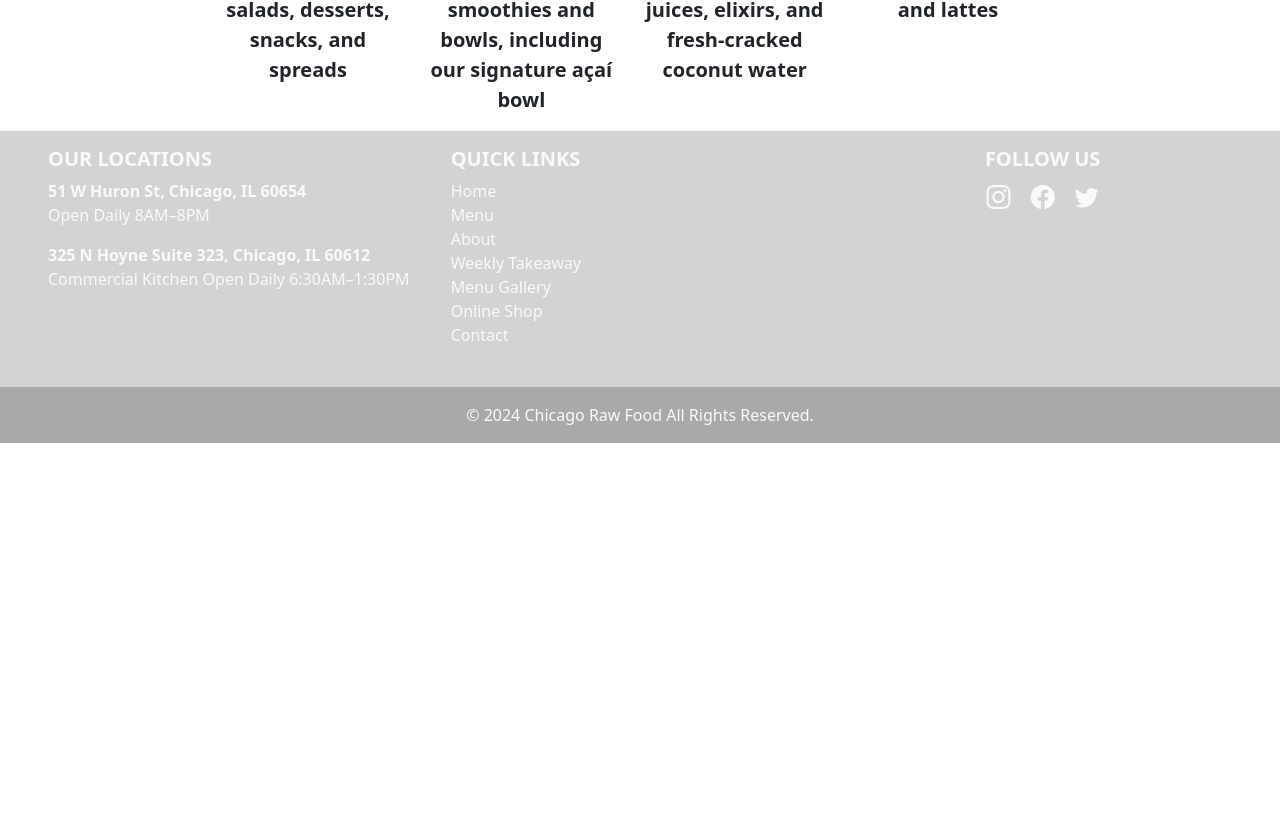
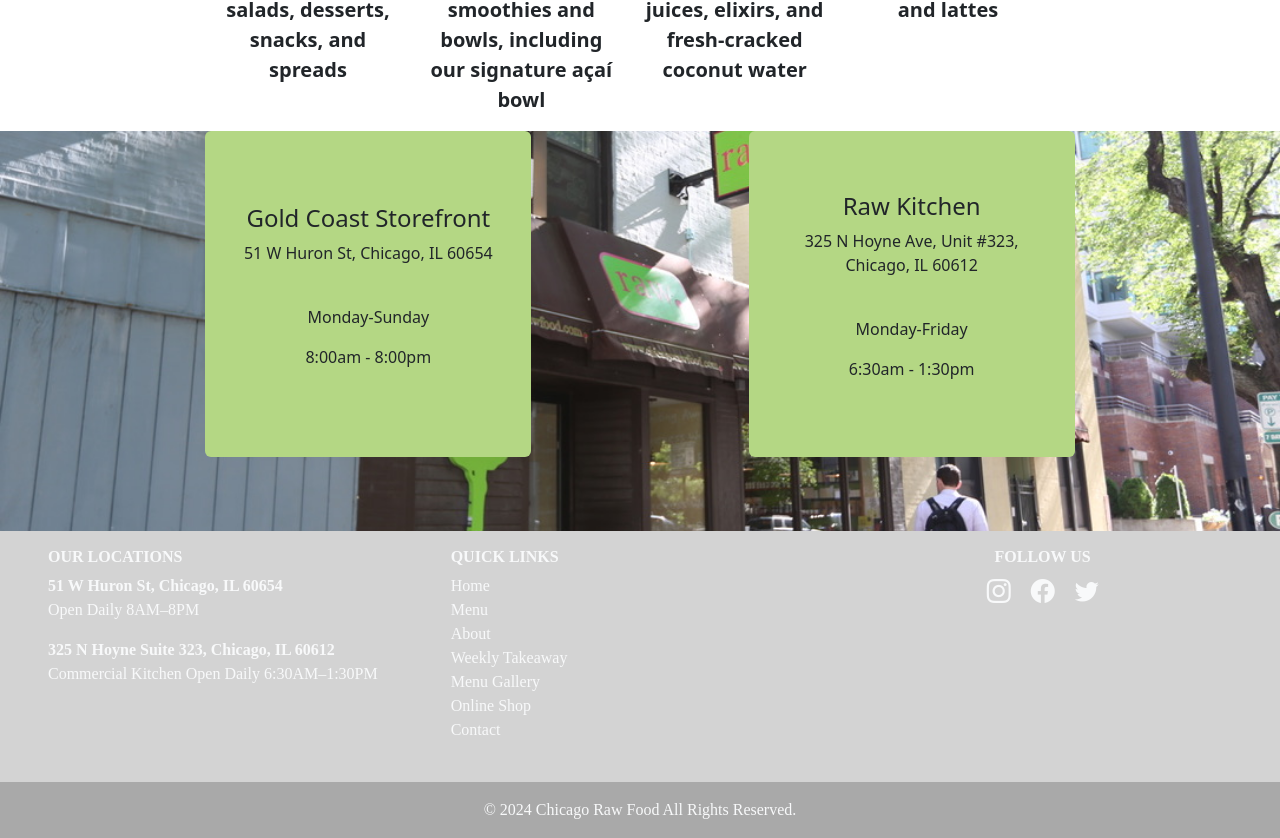
Before and after one commit to apb718/chicago-raw-food, a SvelteKit app: page / in a window 1280 px wide. Shown: the part 897-1735 px from the top of the page. Before the commit the page ends 1340 px from the top, so only its background shows below. Built offline with nearby package versions, Linux system fonts and the light colour scheme.

Commit message:
working on cards with parallaxing background

```diff
--- a/src/lib/Footer.svelte
+++ b/src/lib/Footer.svelte
@@ -60,5 +60,9 @@
   .footer-color {
     background-color: lightgrey;
   }
+  * {
+    font-size: medium;
+    font-family: railway-thin, serif;
+  }
 
 </style>
--- /dev/null
+++ b/src/lib/home/Location.svelte
@@ -0,0 +1,17 @@
+<script>
+    export let locationName = ""
+    export let address = ""
+    export let days=""
+    export let startTime=""
+    export let endTime=""
+</script>
+
+<div class="col-3 bg-green rounded d-flex align-items-center justify-content-center p-4">
+    <div>
+        <h4>{locationName}</h4>
+        <p>{address}</p>
+        <br>
+        <p>{days}</p>
+        <p>{startTime} - {endTime}</p>
+    </div>
+</div>
--- /dev/null
+++ b/src/lib/home/StoreLocations.svelte
@@ -0,0 +1,52 @@
+<script>
+  import Location from '$lib/home/Location.svelte';
+</script>
+
+<div class="container-fluid">
+  <!-- Parallax Row -->
+  <div class="parallax-row text-center">
+
+    <div class='row' style='height:400px'>
+      <div class='col-2'></div>
+      <Location
+        locationName="Gold Coast Storefront"
+        address="51 W Huron St, Chicago, IL 60654"
+        days="Monday-Sunday"
+        startTime = "8:00am"
+        endTime= "8:00pm"
+      />
+
+      <div class='col-2'></div>
+      <Location
+        locationName="Raw Kitchen"
+        address="325 N Hoyne Ave, Unit #323, Chicago, IL 60612"
+        days="Monday-Friday"
+        startTime = "6:30am"
+        endTime= "1:30pm"
+      />
+      <div class='col-3'></div>
+    </div>
+
+  </div>
+
+</div>
+
+<style>
+  .parallax-row {
+    /* The image used */
+    background-image: url("/images/storefront/storefront1.jpg");
+
+    /* Set a specific height */
+    min-height: 400px;
+
+    /* Create the parallax scrolling effect */
+    background-attachment: fixed;
+    background-position: center center;
+    background-repeat: no-repeat;
+    background-size: cover;
+    /* Ensure smooth updates with JS */
+    position: relative;
+    z-index: 1;
+    overflow: hidden;
+  }
+</style>
--- a/src/routes/+page.svelte
+++ b/src/routes/+page.svelte
@@ -3,6 +3,7 @@
   import FoodCarousel from '$lib/home/Carousel.svelte'
   import OrderApps from "$lib/home/OrderApps.svelte";
   import BulletRow from "$lib/home/BulletRow.svelte";
+  import StoreLocations from "$lib/home/StoreLocations.svelte";
 </script>
 <head>
   <title>Home</title>
@@ -12,3 +13,4 @@
 <FoodCarousel />
 <OrderApps />
 <BulletRow />
+<StoreLocations />
```
